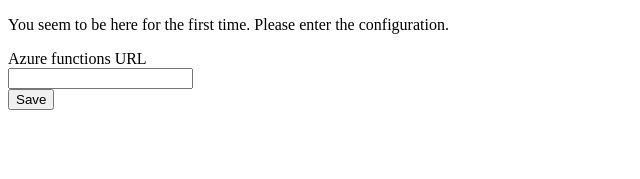
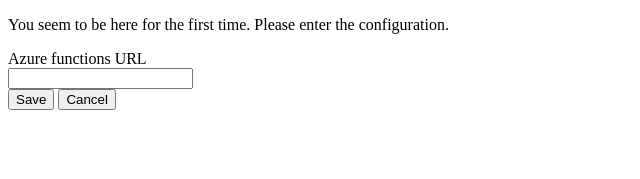
Before and after one commit to teggno/azure-webanalytics-client, a React app: page / in a window 1280 px wide. Shown: the top 179 px of the page, without its empty margins (0-640 px from the left). Built offline with nearby package versions, Linux system fonts and the light colour scheme.

Commit message:
Slightly nicer layout

```diff
--- a/src/app/App.tsx
+++ b/src/app/App.tsx
@@ -14,8 +14,8 @@
 
   return (
     <div>
-      <header className="pv2">
-        <a className="pointer link dim blue" type="button" href="#config">
+      <header className="tc">
+        <a className="pointer link dim blue f3" href="#config">
           Config
         </a>
       </header>
@@ -30,6 +30,7 @@
                     config = c;
                     window.location.hash = "#PageViews";
                   }}
+                  onCancel={() => (window.location.hash = "#PageViews")}
                   config={config}
                 />
               );
--- a/src/app/ConfigForm.tsx
+++ b/src/app/ConfigForm.tsx
@@ -30,8 +30,19 @@
             </div>
           </label>
         </div>
-        <div>
-          <button>Save</button>
+        <div className="tc">
+          <button className="pointer" type="submit">
+            Save
+          </button>{" "}
+          <button
+            className="pointer"
+            type="button"
+            onClick={e => {
+              if (this.props.onCancel) this.props.onCancel();
+            }}
+          >
+            Cancel
+          </button>
         </div>
       </form>
     );
@@ -52,6 +63,7 @@
 
 interface ConfigFormProps {
   onChange: (config: ConfigFormState) => void;
+  onCancel?: () => void;
   config: ConfigFormState;
 }
 
--- a/src/app/PageViewsPage.tsx
+++ b/src/app/PageViewsPage.tsx
@@ -21,7 +21,7 @@
   render() {
     return (
       <>
-        <div className="pv3">
+        <div className="pv3 tc">
           <button className="pointer" type="button" onClick={this.refresh}>
             Refresh
           </button>
--- a/src/index.html
+++ b/src/index.html
@@ -22,7 +22,7 @@
     <meta name="theme-color" content="#ffffff" />
   </head>
 
-  <body class="sans-serif dark-gray center mw7">
+  <body class="sans-serif dark-gray center mw7 pa1 pa2-ns">
     <div id="reactContainer"></div>
 
     <!-- Dependencies -->
```
